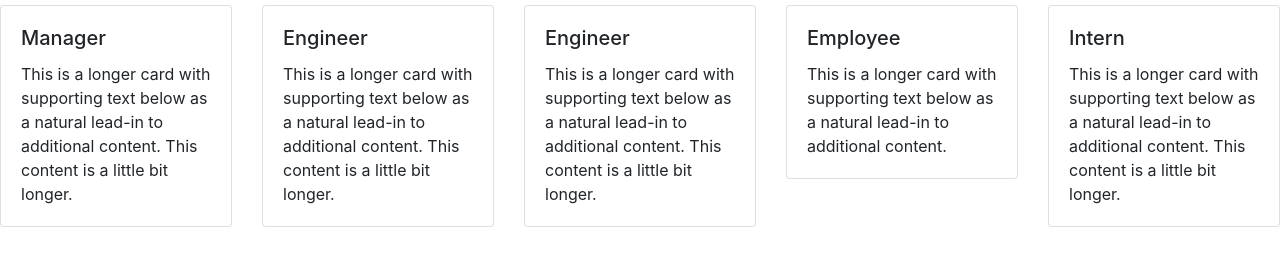
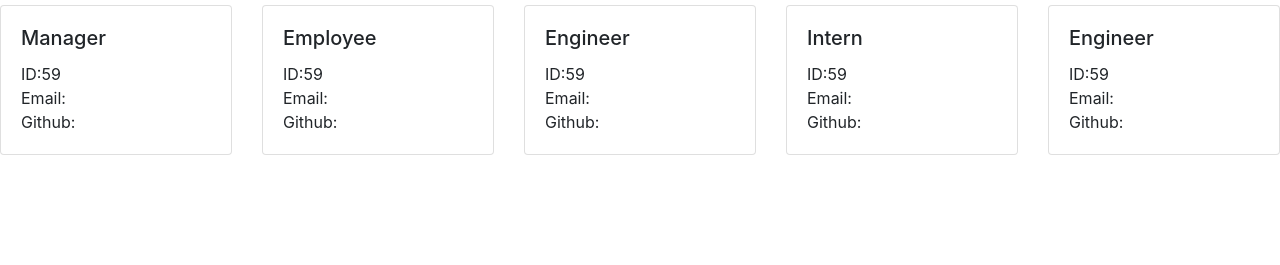
Before and after one commit to daniela-93/Team-Profile-Generator, a website: page dist/index.html in a window 1280 px wide. Shown: the part 51-316 px from the top of the page. Drawn offline with nearby package versions, Linux system fonts and the light colour scheme.

Commit message:
html-cards

```diff
--- a/dist/index.html
+++ b/dist/index.html
@@ -21,7 +21,15 @@
             <div class="card-body">
 
               <h5 class="card-title">Manager</h5>
-              <p class="card-text">This is a longer card with supporting text below as a natural lead-in to additional content. This content is a little bit longer.</p>
+              <div class= "emp-id">
+                  <span>ID:59</span>
+                  <div class="card-content">
+                      <span>Email:</span>
+                      <div class="card-content">
+                        <span>Github:</span>
+                    </div>
+                  </div>
+              </div>
             </div>
           </div>
         </div>
@@ -29,8 +37,17 @@
             <div class="card">
 
               <div class="card-body">
-              <h5 class="card-title">Engineer</h5>
-              <p class="card-text">This is a longer card with supporting text below as a natural lead-in to additional content. This content is a little bit longer.</p>
+
+                <h5 class="card-title">Employee</h5>
+                <div class= "emp-id">
+                    <span>ID:59</span>
+                    <div class="card-content">
+                        <span>Email:</span>
+                        <div class="card-content">
+                            <span>Github:</span>
+                        </div>
+                    </div>
+                </div>
               </div>
             </div>
           </div>
@@ -38,8 +55,17 @@
             <div class="card">
 
               <div class="card-body">
+
                 <h5 class="card-title">Engineer</h5>
-                <p class="card-text">This is a longer card with supporting text below as a natural lead-in to additional content. This content is a little bit longer.</p>
+                <div class= "emp-id">
+                    <span>ID:59</span>
+                    <div class="card-content">
+                        <span>Email:</span>
+                        <div class="card-content">
+                            <span>Github:</span>
+                        </div>
+                    </div>
+                </div>
               </div>
             </div>
           </div>
@@ -48,18 +74,37 @@
             <div class="card">
 
               <div class="card-body">
-              <h5 class="card-title">Employee</h5>
-              <p class="card-text">This is a longer card with supporting text below as a natural lead-in to additional content.</p>
+
+                <h5 class="card-title">Intern</h5>
+                <div class= "emp-id">
+                    <span>ID:59</span>
+                    <div class="card-content">
+                        <span>Email:</span>
+                        <div class="card-content">
+                            <span>Github:</span>
                         </div>
                     </div>
                 </div>
+              </div>
+            </div>
+          </div>
+
         <div class="col">
             <div class="card">
 
               <div class="card-body">
-              <h5 class="card-title">Intern</h5>
-              <p class="card-text">This is a longer card with supporting text below as a natural lead-in to additional content. This content is a little bit longer.</p>
+
+                <h5 class="card-title">Engineer</h5>
+                <div class= "emp-id">
+                    <span>ID:59</span>
+                    <div class="card-content">
+                        <span>Email:</span>
+                        <div class="card-content">
+                            <span>Github:</span>
                         </div>
+                    </div>
+
+
               </div>
             </div>
           </div>
```
Also changed, not shown: 1 other file. Lines whose indentation alone changed are shown as unchanged.
